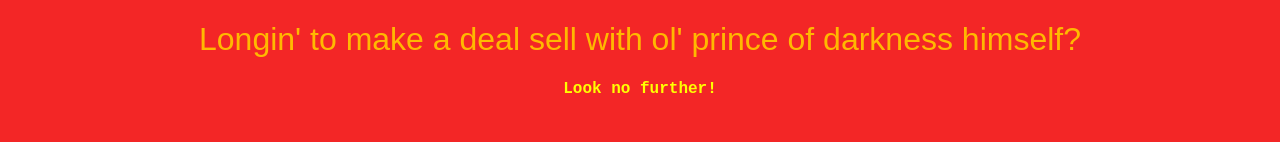
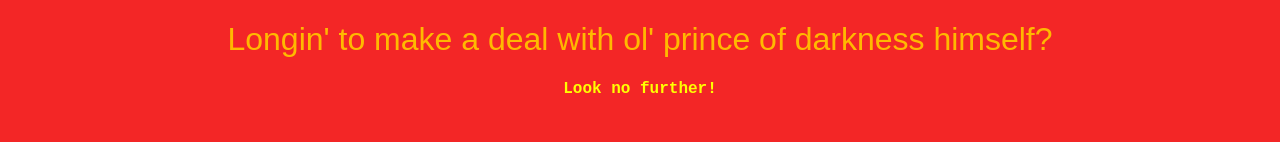
Before and after one commit to AdanRubio05/devils-page, a plain HTML site: page index.html in a window 1280 px wide. Shown: the top 142 px of the page. Drawn offline with Linux system fonts and the light colour scheme; a web font is replaced by a local one.

Commit message:
mispelling

```diff
--- a/index.html
+++ b/index.html
@@ -46,7 +46,7 @@
 
 <body>
 	<div id= "container" align= "center">
-	<h1>Longin' to make a deal sell with ol' prince of darkness himself?</h1>
+	<h1>Longin' to make a deal with ol' prince of darkness himself?</h1>
 	<p>Look no further!</p>
 
 
```
